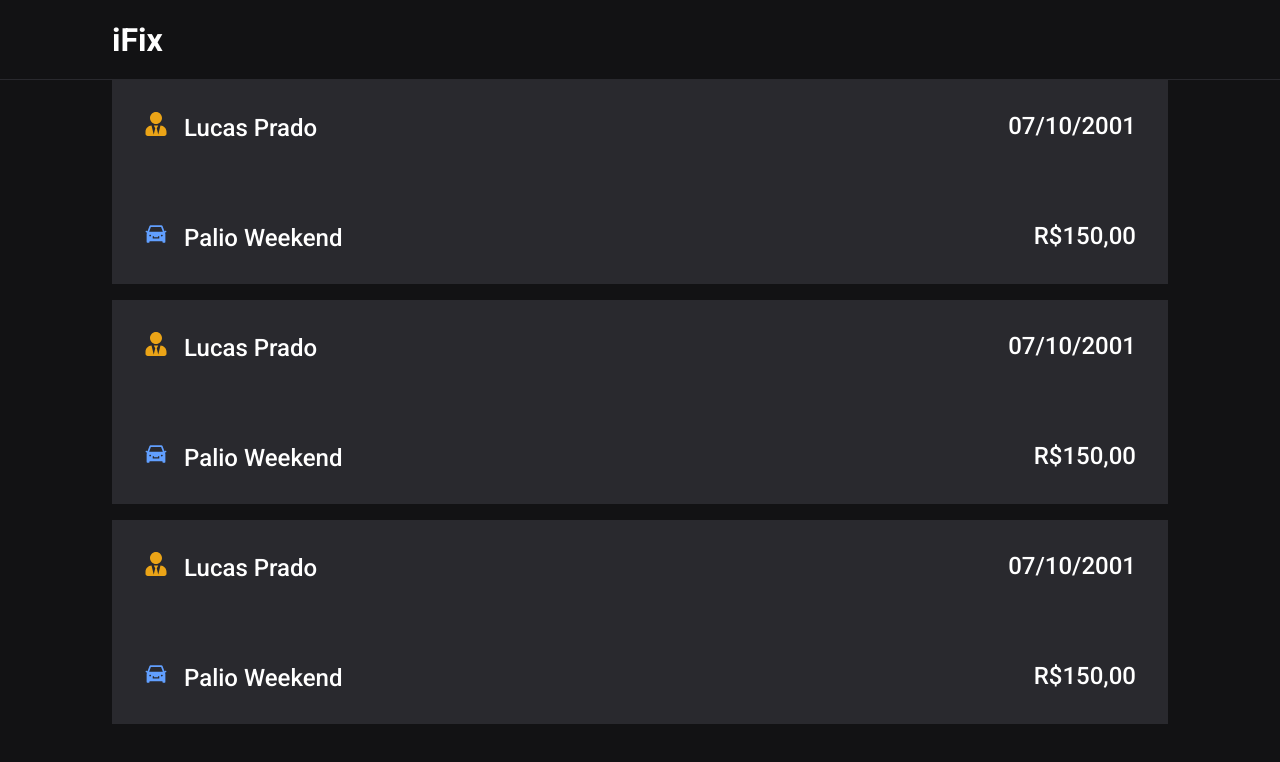
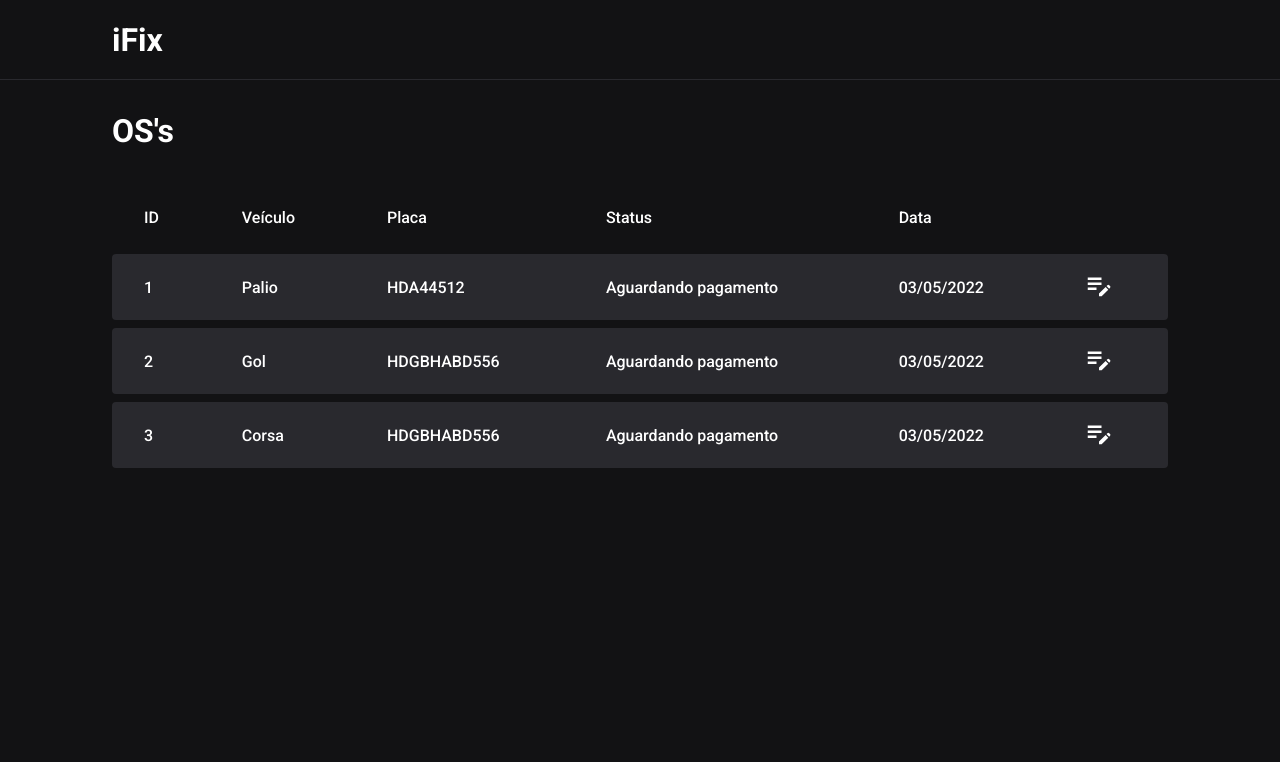
Before and after one commit to lucassprado/mechanical-workshop, a Next.js app: page / in a window 1280 px wide. Shown: the top 762 px of the page. Built offline with nearby package versions, Linux system fonts and the light colour scheme.

Commit message:
Added os's table

```diff
--- a/src/pages/home.module.scss
+++ b/src/pages/home.module.scss
@@ -3,35 +3,42 @@
   margin: 0 auto;
   padding: 0 2rem;
   height: calc(100vh - 5rem);
-}
 
-.osContent {
-  padding: 2rem;
+  h1 {
+    margin: 2rem 0 2rem;
+  }
 
-  background-color: var(--gray-800);
-  font-size: 1.5rem;
+  table {
+    width: 100%;
+    border-spacing: 0 .5rem;
 
-  .osHeader {
-    margin-bottom: 5rem;
+    th {
+      font-weight: 400;
+      padding: 1rem 2rem;
+      text-align: left;
+      line-height: 1.5rem;
+    }
 
-    display: flex;
-    justify-content: space-between;
+    td {
+      padding: 1rem 2rem;
+      border: 0;
+      background-color: var(--gray-800);
 
-    .userIcon {
-      margin-right: 1rem;
+      &:first-child {
+        color: var(--text-title);
+        border-top-left-radius: .25rem;
+        border-bottom-left-radius: .25rem;
+      }
+
+      &:last-child {
+        border-top-right-radius: .25rem;
+        border-bottom-right-radius: .25rem;
+      }
+
+      svg {
+        width: 30px;
+        height: 30px;
+      }
     }
   }
-
-  .osInfos {
-    display: flex;
-    justify-content: space-between;
-  }
-
-  .userCar {
-    margin-right: 1rem;
-  }
-
-  & + div {
-    margin-top: 1rem;
-  }
 }
--- a/src/pages/index.tsx
+++ b/src/pages/index.tsx
@@ -1,11 +1,25 @@
+import { useState } from 'react';
 import Head from 'next/head';
-
-import { FaUserTie } from 'react-icons/fa';
-import { AiFillCar } from 'react-icons/ai'
 
 import styles from './home.module.scss';
 
+import { MdEditNote } from "react-icons/md";
+
+type ServiceOrderProps = {
+  id: string;
+  vehicleName: string;
+  plate: string;
+  status: string;
+  createdAt: Date;
+}
+
 export default function Home() {
+  const [serviceOrders, setServiceOrders] = useState<ServiceOrderProps[]>([
+    { id: '1', vehicleName: 'Palio', plate: 'HDA44512', status: 'Aguardando pagamento', createdAt: new Date() },
+    { id: '2', vehicleName: 'Gol', plate: 'HDGBHABD556', status: 'Aguardando pagamento', createdAt: new Date() },
+    { id: '3', vehicleName: 'Corsa', plate: 'HDGBHABD556', status: 'Aguardando pagamento', createdAt: new Date() },
+  ]);
+
   return (
     <>
       <Head>
@@ -13,57 +27,42 @@
       </Head>
 
       <main className={styles.osContainer}>
-        <div className={styles.osContent}>
-          <header className={styles.osHeader}>
-            <p>
-              <FaUserTie color="#eba417" className={styles.userIcon} />
-              Lucas Prado
-            </p>
-            <p>07/10/2001</p>
-          </header>
+        <h1>OS's</h1>
 
-          <div className={styles.osInfos}>
-            <p>
-              <AiFillCar color="#619fff" className={styles.userCar} />
-              Palio Weekend
-            </p>
-            <p>R$150,00</p>
-          </div>
-        </div>
-        <div className={styles.osContent}>
-          <header className={styles.osHeader}>
-            <p>
-              <FaUserTie color="#eba417" className={styles.userIcon} />
-              Lucas Prado
-            </p>
-            <p>07/10/2001</p>
-          </header>
+        <table>
+          <thead>
+            <tr>
+              <th>ID</th>
+              <th>Veículo</th>
+              <th>Placa</th>
+              <th>Status</th>
+              <th>Data</th>
+            </tr>
+          </thead>
 
-          <div className={styles.osInfos}>
-            <p>
-              <AiFillCar color="#619fff" className={styles.userCar} />
-              Palio Weekend
-            </p>
-            <p>R$150,00</p>
-          </div>
-        </div>
-        <div className={styles.osContent}>
-          <header className={styles.osHeader}>
-            <p>
-              <FaUserTie color="#eba417" className={styles.userIcon} />
-              Lucas Prado
-            </p>
-            <p>07/10/2001</p>
-          </header>
-
-          <div className={styles.osInfos}>
-            <p>
-              <AiFillCar color="#619fff" className={styles.userCar} />
-              Palio Weekend
-            </p>
-            <p>R$150,00</p>
-          </div>
-        </div>
+          <tbody>
+            {
+              serviceOrders.map(serviceOrder => {
+                return (
+                  <tr key={serviceOrder.id}>
+                    <td>{serviceOrder.id}</td>
+                    <td>{serviceOrder.vehicleName}</td>
+                    <td>{serviceOrder.plate}</td>
+                    <td>{serviceOrder.status}</td>
+                    <td>
+                      {new Intl.DateTimeFormat('pt-BR').format(
+                        new Date(serviceOrder.createdAt)
+                      )}
+                    </td>
+                    <td>
+                      <MdEditNote/>
+                    </td>
+                  </tr>
+                );
+              })
+            }
+          </tbody>
+        </table>
       </main>
     </>
   );
```
